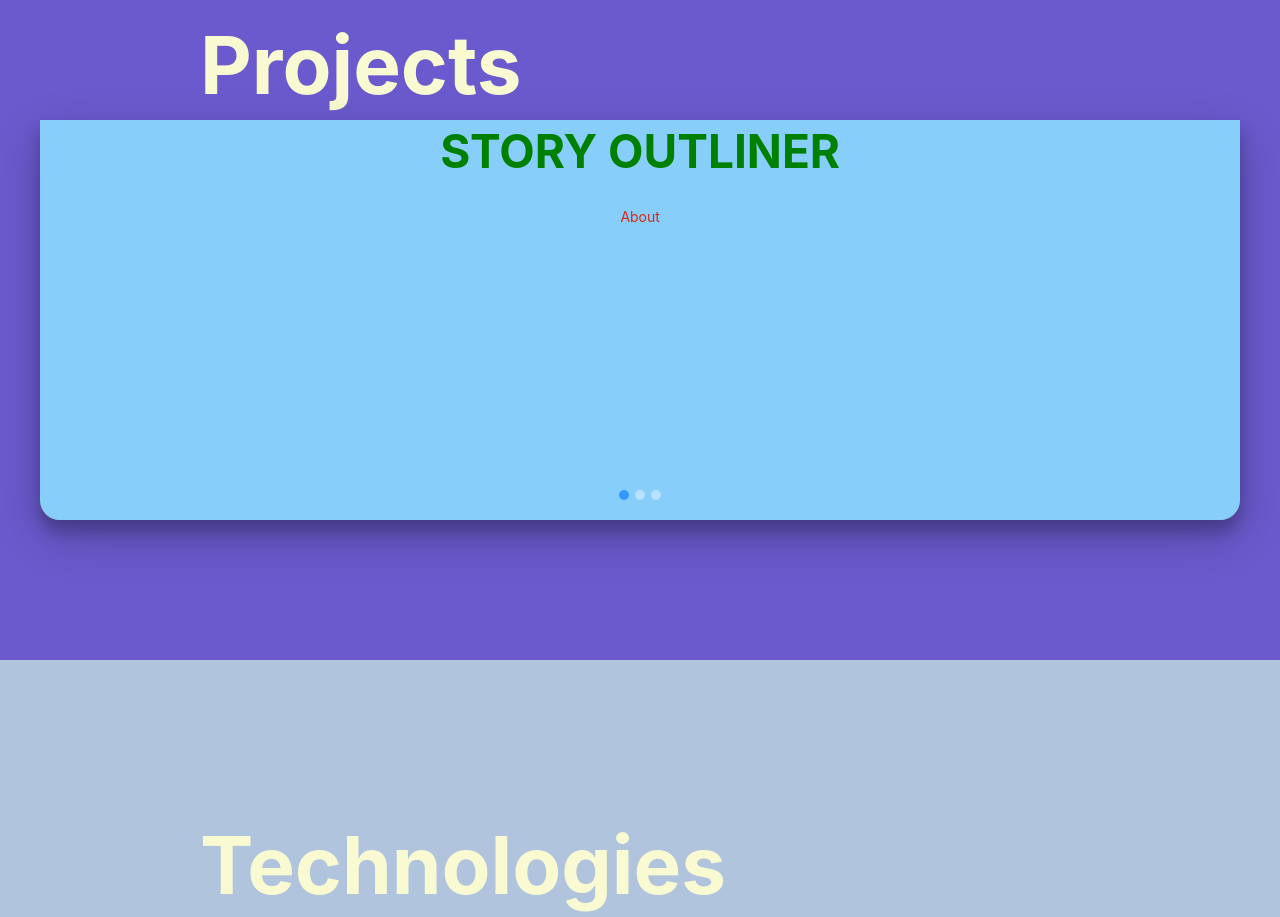
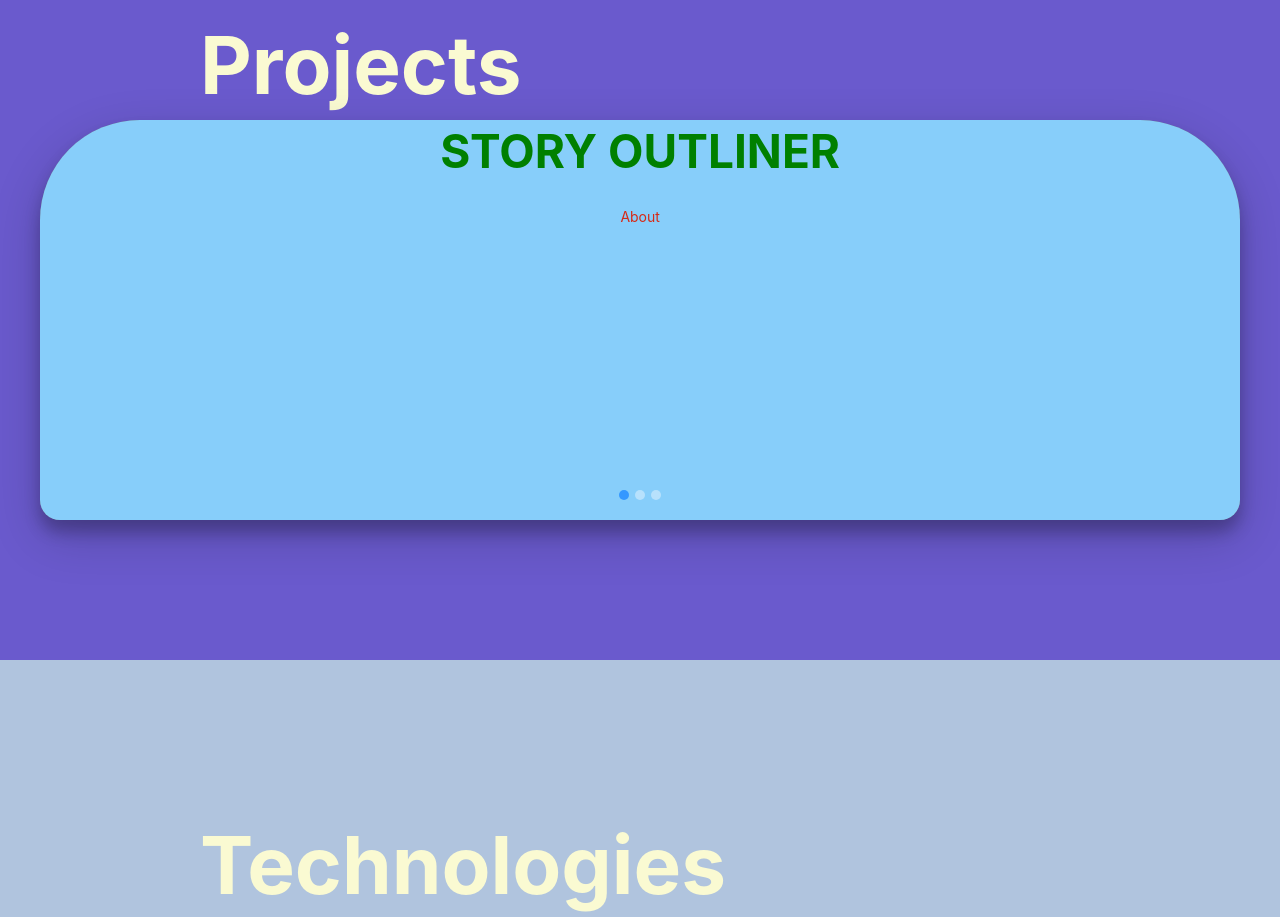
Before and after one commit to robotriley/portfolio-site, a React (Create React App) app: page / in a window 1280 px wide. Shown: the part 940-1857 px from the top of the page. Built offline with nearby package versions, Linux system fonts and the light colour scheme.

Commit message:
literally madman status on the border radius IDGAF

```diff
--- a/src/App.css
+++ b/src/App.css
@@ -139,7 +139,7 @@
 .custom-slider {
   width: 100%;
   height: 400px;
-  border-radius: 0px 0px 20px 20px;
+  border-radius: 100px 100px 20px 20px;
   /* display: flex; */
   /* background-color: white; */
   box-shadow: 0 12px 16px 0 rgba(0, 0, 0, 0.24), 0 17px 50px 0 rgba(0, 0, 0, 0.19);
```
